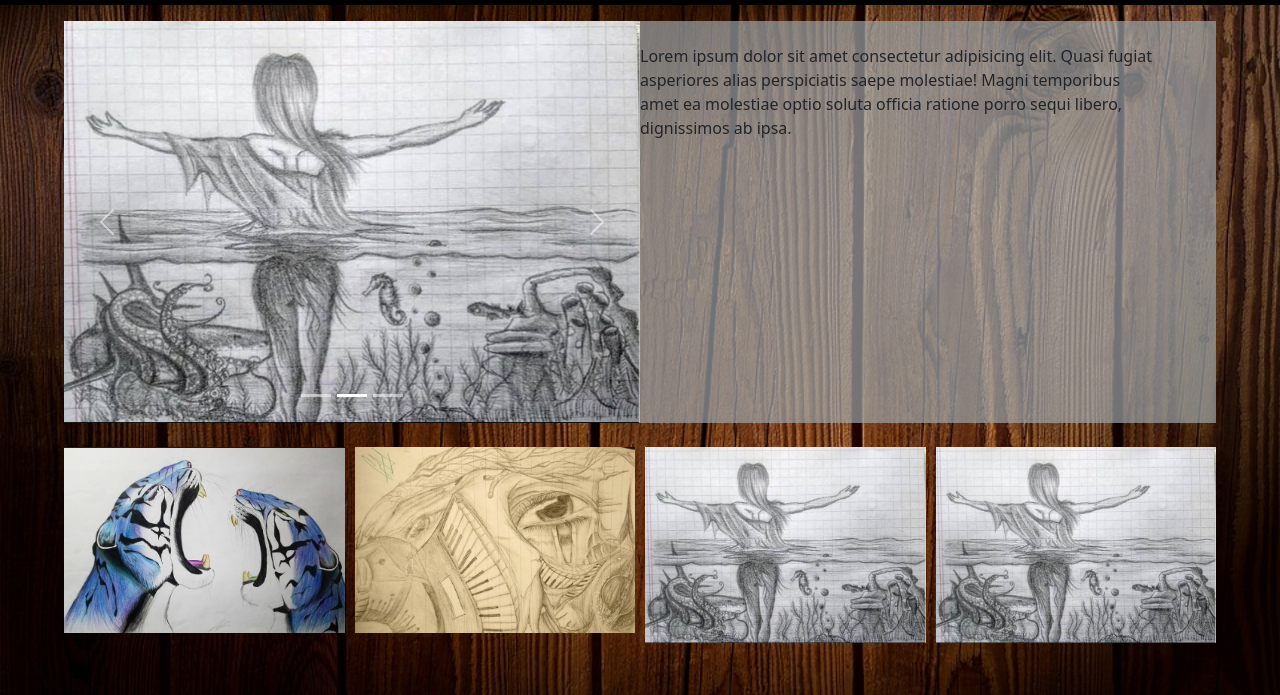
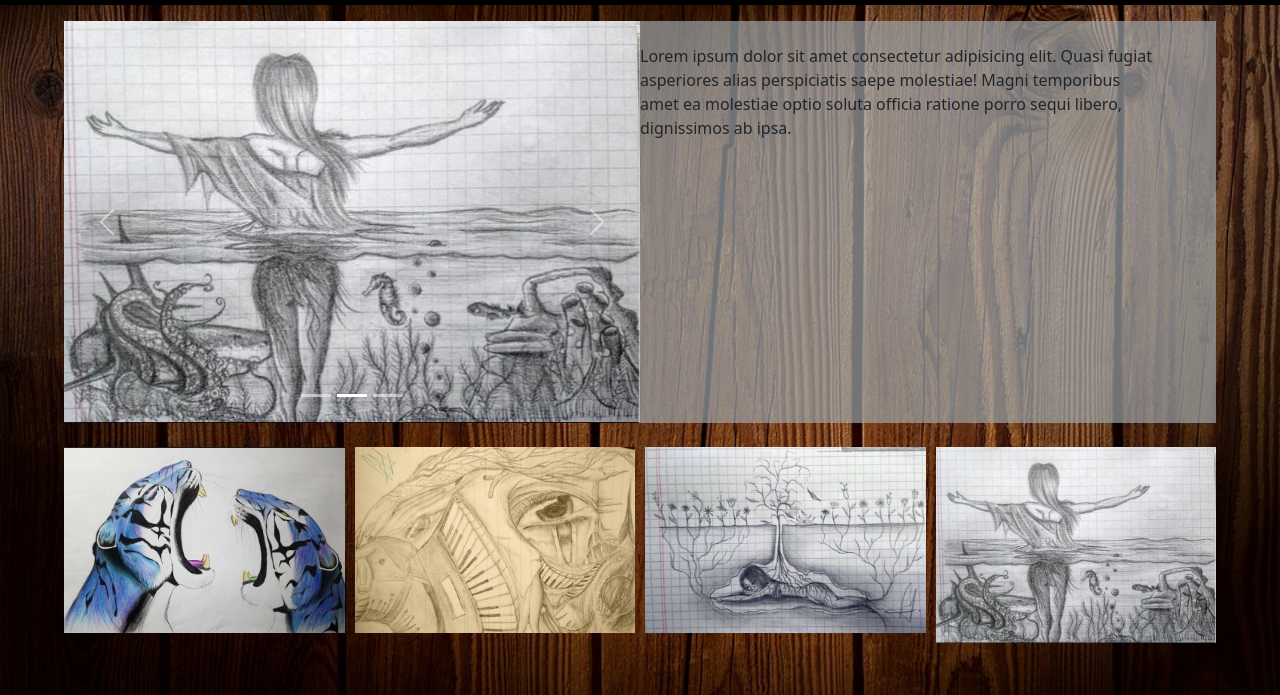
Before and after one commit to AlejoDeParis22/ProyectoFinalCoder, a website: page paginas/lapiz.html in a window 1280 px wide. Shown: the part 105-800 px from the top of the page. Drawn offline with nearby package versions, Linux system fonts and the light colour scheme.

Commit message:
correccion imagenes

```diff
--- a/paginas/lapiz.html
+++ b/paginas/lapiz.html
@@ -69,7 +69,7 @@
         <div class="galeria" data-aos="fade-down">
             <img src="../imagenes/lapiz/d6.PNG" alt="dibujo tigres" >
             <img src="../imagenes/lapiz/lapizrecortada.png" alt="dibujo dar recibir esperar">
-            <img src="../imagenes/lapiz/d4recortada.png" alt="dibujo naturaleza">
+            <img src="../imagenes/lapiz/d3recortada.png" alt="dibujo naturaleza">
             <img src="../imagenes/lapiz/d4recortada.png" alt="dibujo libertad">
             <img src="../imagenes/lapiz/d5.PNG" alt="dibujo coneccion astral">
             <img src="../imagenes/lapiz/d1.PNG" alt="cuaderno de dibujos">
```
